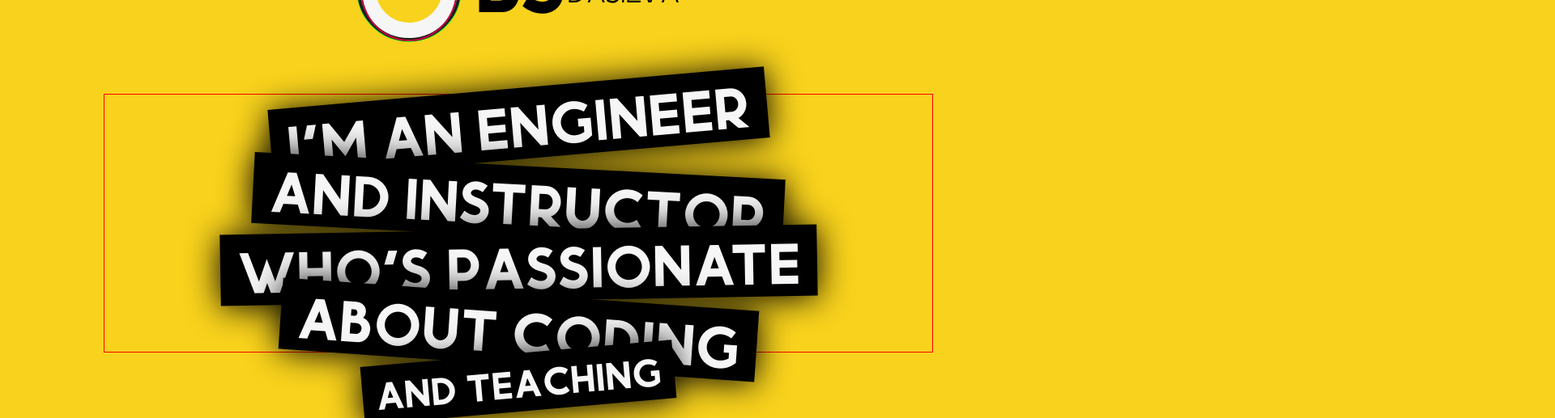
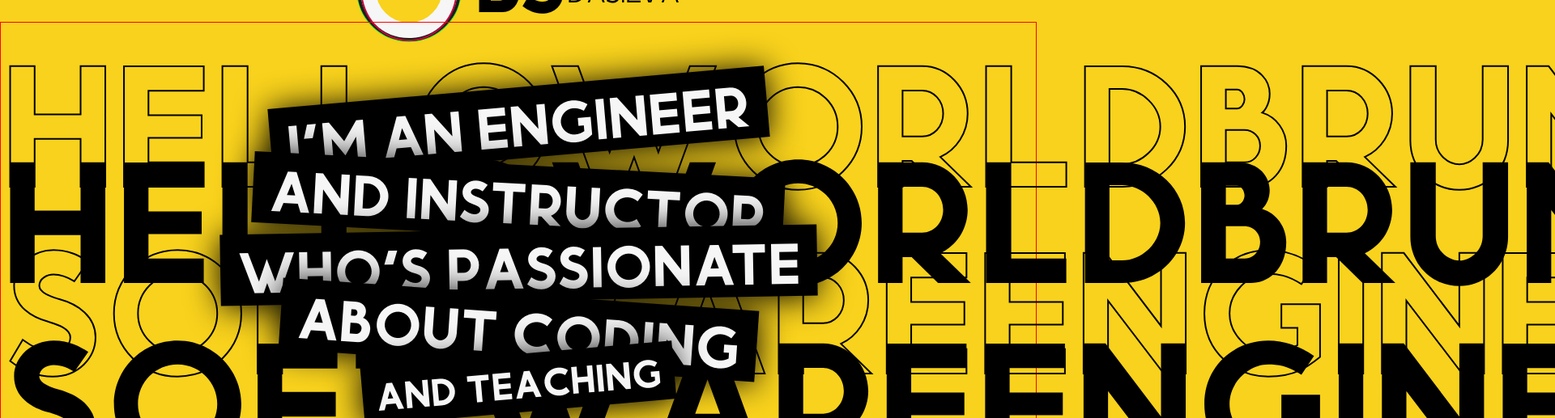
Before and after one commit to Brunno-DaSilva/landing-page-bruno-dasilva, a website: page index.html in a window 1280 px wide. Shown: the part 199-716 px from the top of the page at 81% size, 1920 px wide, since content can reach past the window. Drawn offline with Linux system fonts and the light colour scheme.

Commit message:
Added the bg text with and without stroke

```diff
--- a/CSS/styles.scss
+++ b/CSS/styles.scss
@@ -48,12 +48,14 @@ body {
       }
     }
   }
+
   .Main {
     width: 100%;
     display: flex;
     flex-direction: column;
     justify-content: center;
     align-items: center;
+    position: relative;
 
     .Main__logo {
       margin: 2rem;
@@ -137,7 +139,6 @@ body {
       align-items: center;
       position: relative;
       transition-duration: 0.15s;
-      border: 1px solid red;
 
       div {
         display: flex;
@@ -185,5 +186,55 @@ body {
         z-index: 99;
       }
     }
+    .Main__hero-background {
+      width: 100vw;
+      height: 100vh;
+      display: flex;
+      flex-direction: column;
+      justify-content: center;
+      align-items: center;
+      border: 1px solid red;
+      position: absolute;
+      top: 25%;
+      left: 0;
+
+      div {
+        font-size: 18rem;
+        color: #000;
+        z-index: 80;
+      }
+
+      .text-stroke__one {
+        position: absolute;
+        top: -5%;
+        left: 0%;
+        color: transparent;
+        background-color: transparent;
+        -webkit-text-fill-color: transparent; /* Will override color (regardless of order) */
+        -webkit-text-stroke-width: 2px;
+        -webkit-text-stroke-color: black;
+      }
+      .text-stroke__two {
+        position: absolute;
+        top: 24%;
+        left: 0%;
+        color: transparent;
+        background-color: transparent;
+        -webkit-text-fill-color: transparent; /* Will override color (regardless of order) */
+        -webkit-text-stroke-width: 2px;
+        -webkit-text-stroke-color: black;
+      }
+
+      .text-solid__one {
+        position: absolute;
+        top: 10%;
+        left: 0%;
+      }
+      .text-solid__two {
+        position: absolute;
+        top: 38%;
+        left: 0%;
+      }
+    }
   }
 }
--- a/index.html
+++ b/index.html
@@ -50,10 +50,10 @@
         <div class="description__five">and teaching</div>
       </div>
       <div class="Main__hero-background">
-        <div>HelloWorldBRUNODASILVA</div>
-        <div>HelloWorldBRUNODASILVA</div>
-        <div>SoftwareEngineer</div>
-        <div>SoftwareEngineer</div>
+        <div class="text-stroke__one"><text>HelloWorldBRUNODASILVA</text></div>
+        <div class="text-solid__one">HelloWorldBRUNODASILVA</div>
+        <div class="text-stroke__two">SoftwareEngineer</div>
+        <div class="text-solid__two">SoftwareEngineer</div>
       </div>
     </div>
 
```
Also changed, not shown: CSS/styles.css, 1 other file.
